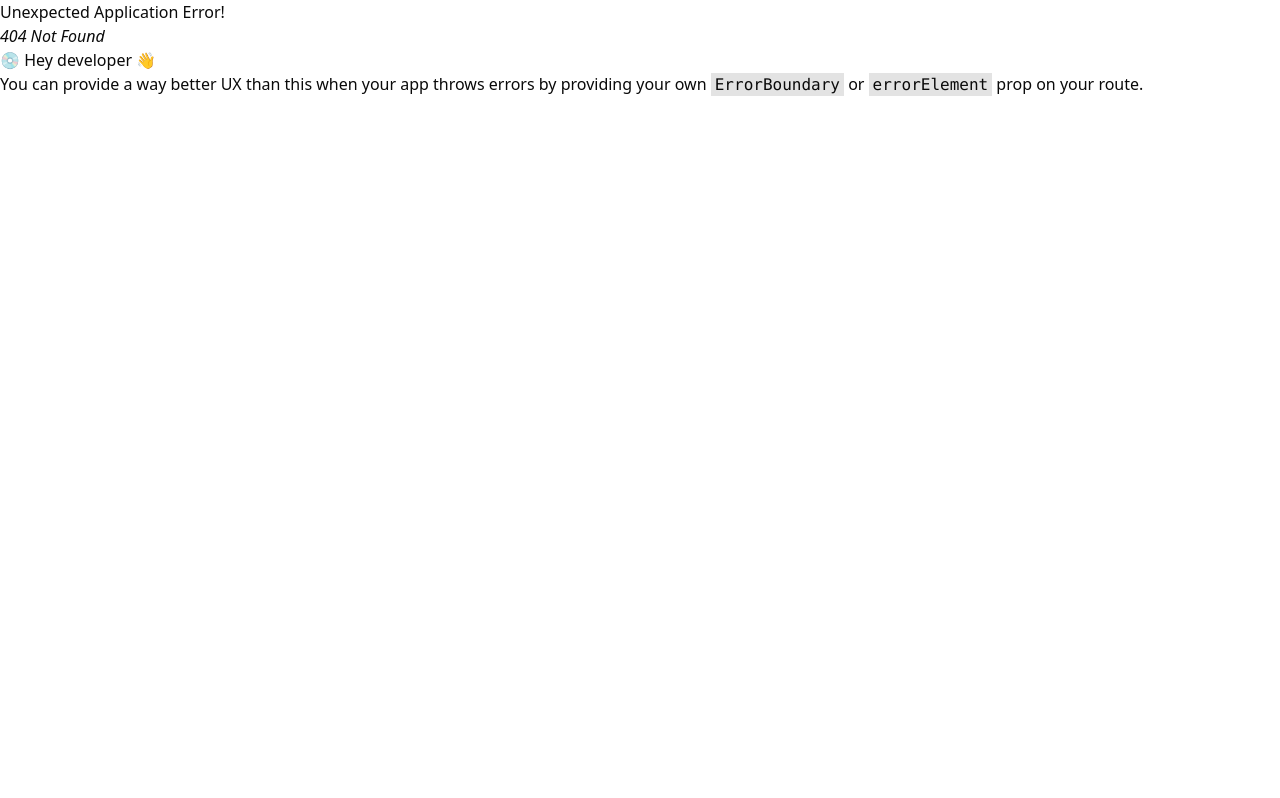
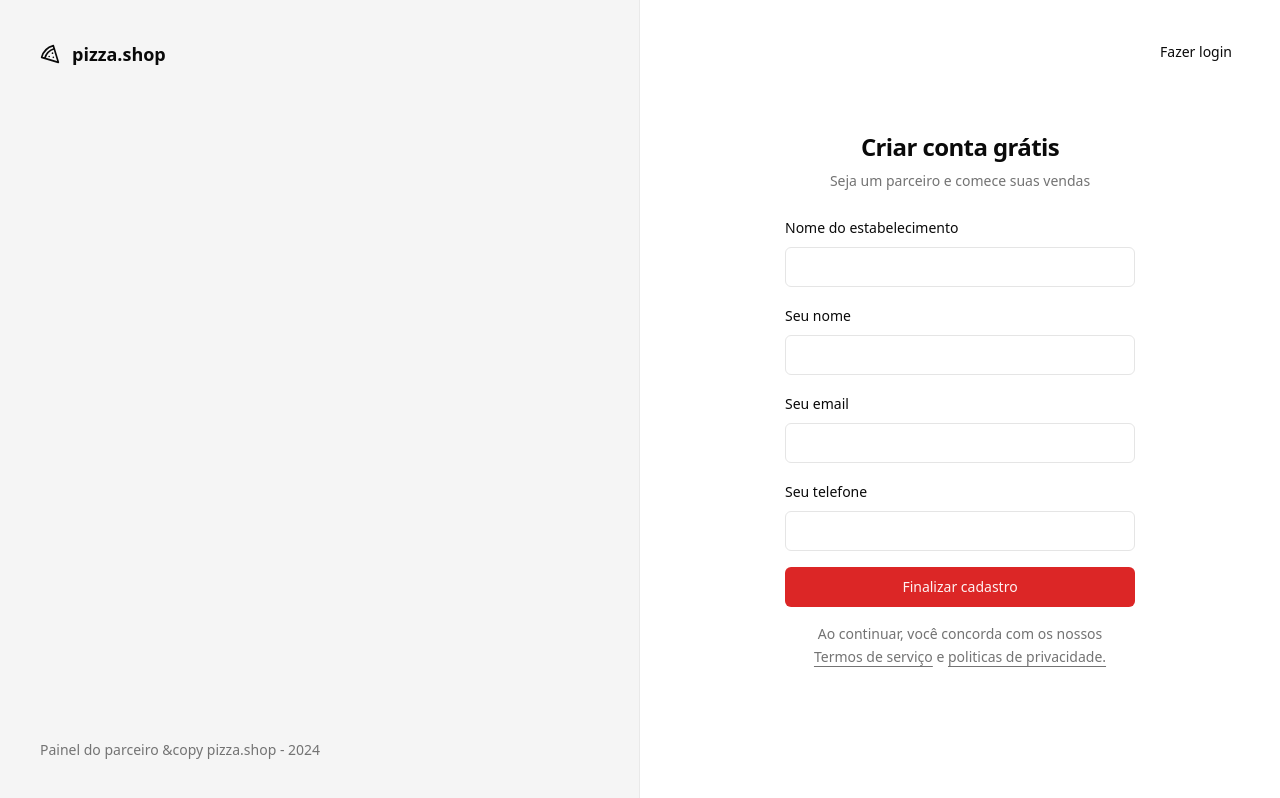
Before and after one commit to phcbarros/one-react, a React (Vite) app in the folder 04-pizzashop-web/: page /sign-up in a window 1280 px wide. Before the commit this address had no page. Built offline with nearby package versions, Linux system fonts and the light colour scheme.

Commit message:
Pizza Shop - 02 - Página: Cadastro de restaurante

```diff
--- a/04-pizzashop-web/src/pages/_layouts/auth.tsx
+++ b/04-pizzashop-web/src/pages/_layouts/auth.tsx
@@ -14,7 +14,7 @@ export function AuthLayout() {
         </footer>
       </div>
 
-      <div className="flex flex-col items-center justify-center">
+      <div className="flex flex-col items-center justify-center relative">
         <Outlet />
       </div>
     </div>
--- a/04-pizzashop-web/src/pages/auth/sign-in.tsx
+++ b/04-pizzashop-web/src/pages/auth/sign-in.tsx
@@ -1,6 +1,7 @@
 import {zodResolver} from '@hookform/resolvers/zod'
 import {Helmet} from 'react-helmet-async'
 import {useForm} from 'react-hook-form'
+import {Link} from 'react-router-dom'
 import {toast} from 'sonner'
 import * as z from 'zod'
 
@@ -39,6 +40,10 @@ export function SignIn() {
     <>
       <Helmet title="Login" />
       <div className="p-8">
+        <Button variant="ghost" asChild className="absolute right-8 top-8">
+          <Link to="/sign-up">Novo estabelecimento</Link>
+        </Button>
+
         <div className="w-[350px] flex flex-col justify-center gap-6">
           <div className="flex flex-col gap-2 text-center">
             <h1 className="text-2xl font-semibold tracking-tight">
--- /dev/null
+++ b/04-pizzashop-web/src/pages/auth/sign-up.tsx
@@ -0,0 +1,110 @@
+import {zodResolver} from '@hookform/resolvers/zod'
+import {Helmet} from 'react-helmet-async'
+import {useForm} from 'react-hook-form'
+import {Link, useNavigate} from 'react-router-dom'
+import {toast} from 'sonner'
+import * as z from 'zod'
+
+import {Button} from '@/components/ui/button'
+import {Input} from '@/components/ui/input'
+import {Label} from '@/components/ui/label'
+
+const signUpFormSchema = z.object({
+  restaurantName: z.string(),
+  managerName: z.string(),
+  phone: z.string(),
+  email: z.string().email(),
+})
+
+type SignUpForm = z.infer<typeof signUpFormSchema>
+
+export function SignUp() {
+  const navigate = useNavigate()
+
+  const {
+    register,
+    handleSubmit,
+    formState: {isSubmitting},
+  } = useForm<SignUpForm>({
+    resolver: zodResolver(signUpFormSchema),
+  })
+
+  async function handleSignUp(data: SignUpForm) {
+    try {
+      await new Promise((resolve) => setTimeout(resolve, 2000))
+      console.log('Login', data)
+
+      toast.success('Restaurante cadastrado com sucesso!', {
+        action: {
+          label: 'Login',
+          onClick: () => navigate('/sign-in'),
+        },
+      })
+    } catch (error) {
+      toast.error('Erro ao cadastrar restaurante')
+    }
+  }
+
+  return (
+    <>
+      <Helmet title="Cadastro" />
+      <div className="p-8">
+        <Button variant="ghost" asChild className="absolute right-8 top-8">
+          <Link to="/sign-in">Fazer login</Link>
+        </Button>
+
+        <div className="w-[350px] flex flex-col justify-center gap-6">
+          <div className="flex flex-col gap-2 text-center">
+            <h1 className="text-2xl font-semibold tracking-tight">
+              Criar conta grátis
+            </h1>
+            <p className="text-sm text-muted-foreground">
+              Seja um parceiro e comece suas vendas
+            </p>
+          </div>
+
+          <form className="space-y-4" onSubmit={handleSubmit(handleSignUp)}>
+            <div className="space-y-2">
+              <Label htmlFor="email">Nome do estabelecimento</Label>
+              <Input id="email" type="text" {...register('restaurantName')} />
+            </div>
+
+            <div className="space-y-2">
+              <Label htmlFor="managerName">Seu nome</Label>
+              <Input
+                id="managerName"
+                type="text"
+                {...register('managerName')}
+              />
+            </div>
+
+            <div className="space-y-2">
+              <Label htmlFor="email">Seu email</Label>
+              <Input id="email" type="email" {...register('email')} />
+            </div>
+
+            <div className="space-y-2">
+              <Label htmlFor="phone">Seu telefone</Label>
+              <Input id="phone" type="tel" {...register('phone')} />
+            </div>
+
+            <Button className="w-full" type="submit" disabled={isSubmitting}>
+              Finalizar cadastro
+            </Button>
+
+            <p className="px-6 text-center text-sm leading-relaxed text-muted-foreground">
+              Ao continuar, você concorda com os nossos{' '}
+              <a className="underline underline-offset-4" href="/termos">
+                Termos de serviço
+              </a>{' '}
+              e{' '}
+              <a className="underline underline-offset-4" href="/privacidade">
+                politicas de privacidade.
+              </a>
+            </p>
+          </form>
+        </div>
+      </div>
+    </>
+  )
+}
--- a/04-pizzashop-web/src/routes.tsx
+++ b/04-pizzashop-web/src/routes.tsx
@@ -4,6 +4,7 @@ import {AppLayout} from './pages/_layouts/app'
 import {AuthLayout} from './pages/_layouts/auth'
 import {Dashboard} from './pages/app/dashboard'
 import {SignIn} from './pages/auth/sign-in'
+import {SignUp} from './pages/auth/sign-up'
 
 export const router = createBrowserRouter([
   {
@@ -24,6 +25,10 @@ export const router = createBrowserRouter([
         path: '/sign-in',
         element: <SignIn />,
       },
+      {
+        path: '/sign-up',
+        element: <SignUp />,
+      },
     ],
   },
 ])
```
